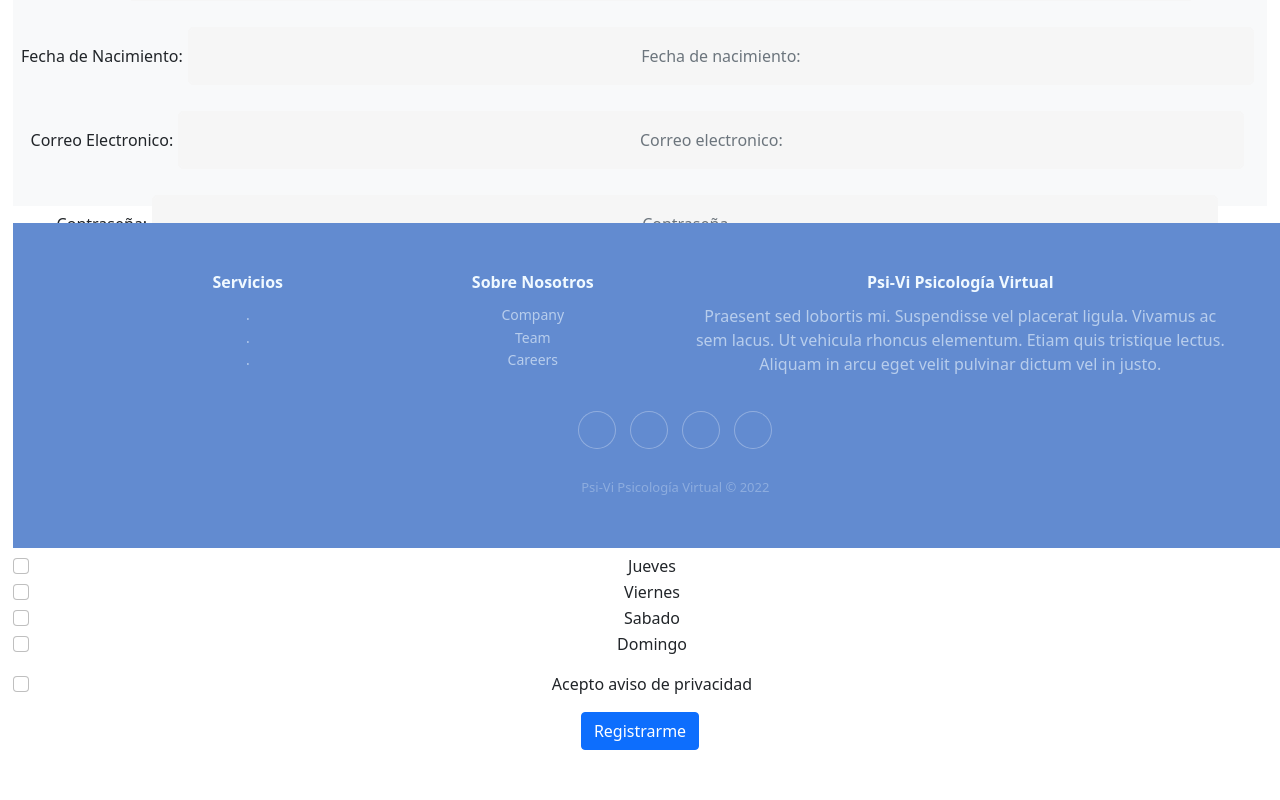
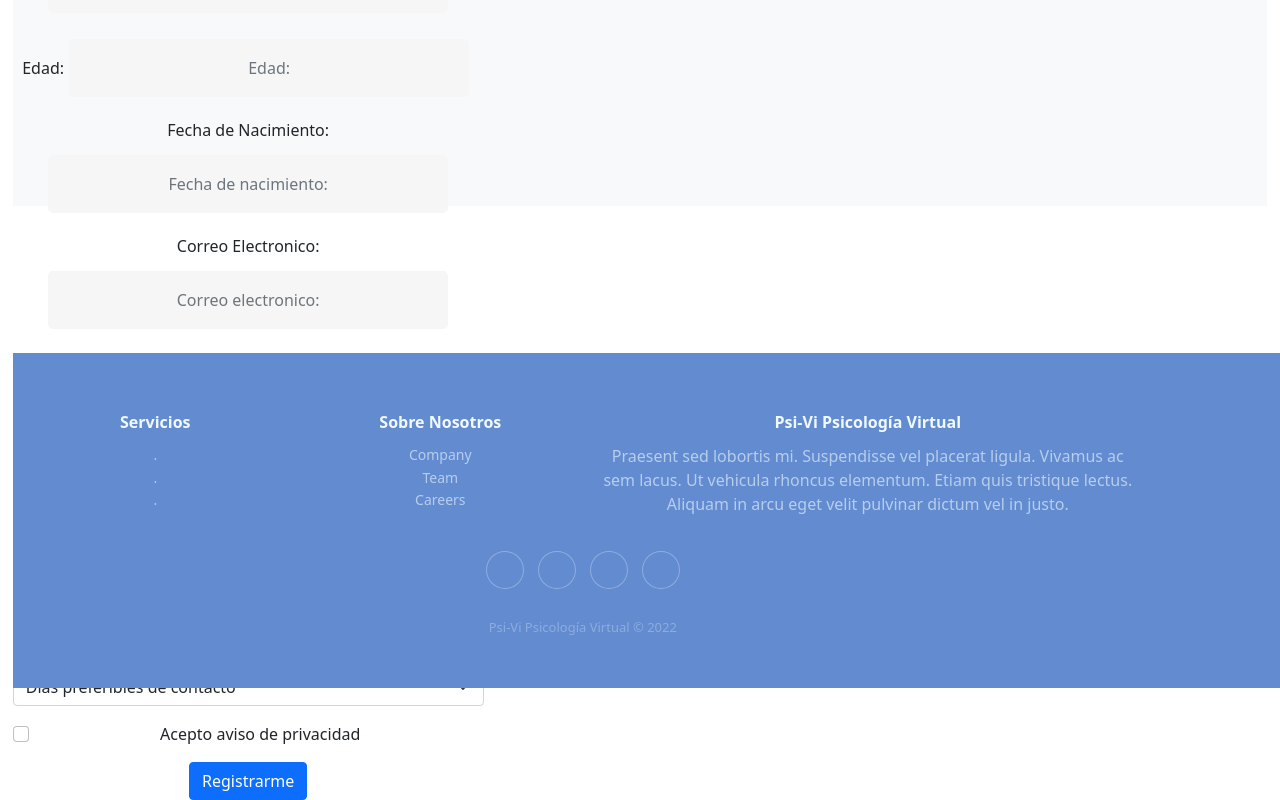
Before and after one commit to Jheb1024/psi-vi-react, a React (Create React App) app in the folder psivi-app/: page /registro-paciente in a window 1280 px wide. Shown: the part 427-1227 px from the top of the page. Before the commit the page ends 1177 px from the top, so only its background shows below. Built offline with nearby package versions, Linux system fonts and the light colour scheme.

Commit message:
ejemplo de registro con fomrulario

```diff
--- a/psivi-app/package.json
+++ b/psivi-app/package.json
@@ -8,6 +8,8 @@
     "@testing-library/user-event": "^13.5.0",
     "boostrap": "^2.0.0",
     "bootstrap": "^5.1.3",
+    "firebase": "^9.6.10",
+    "formik": "^2.2.9",
     "react": "^17.0.2",
     "react-bootstrap": "^2.2.1",
     "react-dom": "^17.0.2",
--- a/psivi-app/src/Landing/Landing.jsx
+++ b/psivi-app/src/Landing/Landing.jsx
@@ -1,13 +1,17 @@
 import React from "react";
 import "./Landing.css";
 import MainImage from "C:/Users/jhan_/Documents/PsiVi_react/psi-vi-react/psivi-app/src/Assets/Images/main_psicology.jpg";
+import { administradores } from "../auth/psicologoFuncionesDB";
 
 export function Landing(){
+
+    administradores();
+
     return (
     <div className="presentacion">
             <h1>Bienvenido a Psi-Vi</h1>
             <p className="presentacion2">La plataforma que cuida de tu salud mental</p>
-            <img src={MainImage}  class=" img-fluid float-end" alt="..."></img>
+            <img src={MainImage}  className=" img-fluid float-end" alt="..."></img>
     </div>
 
     );
--- /dev/null
+++ b/psivi-app/src/auth/firebase-config.js
@@ -0,0 +1,21 @@
+// Import the functions you need from the SDKs you need
+import { initializeApp } from "firebase/app";
+import { getAnalytics } from "firebase/analytics";
+// TODO: Add SDKs for Firebase products that you want to use
+// https://firebase.google.com/docs/web/setup#available-libraries
+
+// Your web app's Firebase configuration
+// For Firebase JS SDK v7.20.0 and later, measurementId is optional
+const firebaseConfig = {
+  apiKey: "AIzaSyBhu296aES3wMeNCJC50PzkN0Wpv_j7k6w",
+  authDomain: "psivi-cd296.firebaseapp.com",
+  projectId: "psivi-cd296",
+  storageBucket: "psivi-cd296.appspot.com",
+  messagingSenderId: "738499549707",
+  appId: "1:738499549707:web:365d4d11ea93c0afeb850e",
+  measurementId: "G-DHE6Q50NC3"
+};
+
+// Initialize Firebase
+export const app = initializeApp(firebaseConfig);
+const analytics = getAnalytics(app);
--- /dev/null
+++ b/psivi-app/src/auth/psicologoFuncionesDB.js
@@ -0,0 +1,59 @@
+import { app } from "./firebase-config";
+import {getFirestore, collection, getDocs, getDoc, doc, setDoc} from "firebase/firestore";
+import { getAuth, createUserWithEmailAndPassword } from 'firebase/auth';
+import { useState } from "react";
+
+
+const db = getFirestore(app);
+
+// no le hagan caso esta parte
+export const administradores = async function getAdmin(){
+
+
+    const admisRefCol = collection(db, "Admin");
+        const adminSnapshot = await getDocs(admisRefCol);
+        const adminList = adminSnapshot.docs.map(doc =>doc.data());
+        console.log(adminList);
+}
+
+//aqui si
+//Nuestra funcin debe ser asincrona
+//Mandar todos los parametros del formulario
+export const registro = async function registrarPsicologo(email, password1){
+    const auth = getAuth(app); //primero debemos saber cual es nuestro usuario por defecto no existe
+                                //pero auth nos da uatorización
+
+    //creamos un usuario con correo y contraseña
+    const nuevoPsicologo = await createUserWithEmailAndPassword(auth, email, password1)
+    .then((nPsicologo)=>{
+        return nPsicologo;
+    }).catch(error=>{
+        console.log(error.code);
+    })
+
+    console.log(nuevoPsicologo);
+
+    if(nuevoPsicologo){
+        //cambiar por paciente
+        const docRef= doc(db,`Psicologo/${nuevoPsicologo.user.uid}`);
+        //rellenar con todos los parametros
+        await setDoc(docRef, {
+            correo : email,
+            password : password1
+
+        }).then(()=>{
+            console.log("Usuario registrado");
+        }).catch(err=>{
+            console.log("Hubo un error al registrarse"+err.message);
+        })
+
+        await setDoc(doc(db, `Usuarios/${nuevoPsicologo.user.uid}`),{
+            correo : email,
+            rol: "psicologo"
+        }).then(()=>{
+            window.location.href = "/inicio-sesion";
+        })
+
+
+    }
+}
--- a/psivi-app/src/pages/Footer/Footer.css
+++ b/psivi-app/src/pages/Footer/Footer.css
@@ -4,15 +4,16 @@
 }*/
 .footer-dark {
     position: absolute;
-    top: 650px;
+    top: 780px;
     width: 1325px;
     padding:50px 0;
     color:#f0f9ff !important;
     background-color:#628bd0;
+    display: flex;
   }
 
   .footer-dark h3 {
-    margin-top:0;
+    margin-top:10px;
     margin-bottom:12px;
     font-weight:bold;
     font-size:16px;
--- a/psivi-app/src/pages/Footer/Footer.js
+++ b/psivi-app/src/pages/Footer/Footer.js
@@ -2,11 +2,11 @@ import React from 'react'
 import "./Footer.css";
 function Footer() {
   return (
-    <div class="footer-dark">
+    <div className="footer-dark">
     <footer>
-        <div class="container">
-            <div class="row">
-                <div class="col-sm-6 col-md-3 item">
+        <div className="container">
+            <div className="row">
+                <div className="col-sm-6 col-md-3 item">
                     <h3>Servicios</h3>
                     <ul>
                         <li><a href="#">. </a></li>
@@ -14,7 +14,7 @@ function Footer() {
                         <li><a href="#">.</a></li>
                     </ul>
                 </div>
-                <div class="col-sm-6 col-md-3 item">
+                <div className="col-sm-6 col-md-3 item">
                     <h3>Sobre Nosotros</h3>
                     <ul>
                         <li><a href="#">Company</a></li>
@@ -22,13 +22,13 @@ function Footer() {
                         <li><a href="#">Careers</a></li>
                     </ul>
                 </div>
-                <div class="col-md-6 item text">
+                <div className="col-md-6 item text">
                     <h3>Psi-Vi Psicología Virtual</h3>
                     <p>Praesent sed lobortis mi. Suspendisse vel placerat ligula. Vivamus ac sem lacus. Ut vehicula rhoncus elementum. Etiam quis tristique lectus. Aliquam in arcu eget velit pulvinar dictum vel in justo.</p>
                 </div>
-                <div class="col item social"><a href="#"><i class="icon ion-social-facebook"></i></a><a href="#"><i class="icon ion-social-twitter"></i></a><a href="#"><i class="icon ion-social-snapchat"></i></a><a href="#"><i class="icon ion-social-instagram"></i></a></div>
+                <div className="col item social"><a href="#"><i className="icon ion-social-facebook"></i></a><a href="#"><i className="icon ion-social-twitter"></i></a><a href="#"><i className="icon ion-social-snapchat"></i></a><a href="#"><i className="icon ion-social-instagram"></i></a></div>
             </div>
-            <p class="copyright">Psi-Vi Psicología Virtual © 2022</p>
+            <p className="copyright">Psi-Vi Psicología Virtual © 2022</p>
         </div>
     </footer>
 </div>
--- a/psivi-app/src/pages/Header/Navbar.js
+++ b/psivi-app/src/pages/Header/Navbar.js
@@ -25,6 +25,7 @@ function Header() {
               <NavDropdown.Item href="registro-paciente">Paciente</NavDropdown.Item>
             </NavDropdown>
             <LinkContainer to="/inicio-sesion"><Nav.Link>Iniciar Sesión</Nav.Link></LinkContainer>
+            <LinkContainer to="/inicio-sesion"><Nav.Link>Cerrar Sesión</Nav.Link></LinkContainer>
 
 
           </Nav>
--- a/psivi-app/src/pages/RegistroPaciente/RegistroPaciente.jsx
+++ b/psivi-app/src/pages/RegistroPaciente/RegistroPaciente.jsx
@@ -2,7 +2,7 @@ import React from 'react'
 
 function RegistroPaciente() {
   return (
-    <div id="formulario">
+    <div id="formulario" style={{display:'flex'}}>
     <form >
   <fieldset>
     <legend>Registro pacientes:</legend>
@@ -53,55 +53,15 @@ function RegistroPaciente() {
     </div>
 
     <div class="mb-3">
-      <label for="disabledSelect" class="form-label">Dias preferibles para horarios de contacto</label>
-      <div class="form-check">
-        <input class="form-check-input" type="checkbox" id="disabledFieldsetCheck"/>
-      <label class="form-check-label" for="disabledFieldsetCheck">
-          Lunes
-        </label>
-        </div>
-
-        <div class="form-check">
-        <input class="form-check-input" type="checkbox" id="disabledFieldsetCheck"/>
-        <label class="form-check-label" for="disabledFieldsetCheck">
-          Martes
-        </label>
-        </div>
-
-        <div class="form-check">
-        <input class="form-check-input" type="checkbox" id="disabledFieldsetCheck"/>
-        <label class="form-check-label" for="disabledFieldsetCheck">
-          Miercoles
-        </label>
-        </div>
-
-        <div class="form-check">
-        <input class="form-check-input" type="checkbox" id="disabledFieldsetCheck"/>
-        <label class="form-check-label" for="disabledFieldsetCheck">
-          Jueves
-        </label>
-        </div>
-
-        <div class="form-check">
-        <input class="form-check-input" type="checkbox" id="disabledFieldsetCheck"/>
-        <label class="form-check-label" for="disabledFieldsetCheck">
-          Viernes
-        </label>
-        </div>
-
-        <div class="form-check">
-        <input class="form-check-input" type="checkbox" id="disabledFieldsetCheck"/>
-        <label class="form-check-label" for="disabledFieldsetCheck">
-          Sabado
-        </label>
-        </div>
-
-        <div class="form-check">
-        <input class="form-check-input" type="checkbox" id="disabledFieldsetCheck"/>
-        <label class="form-check-label" for="disabledFieldsetCheck">
-          Domingo
-        </label>
-        </div>
+    <select class="form-select" aria-label="Default select example">
+  <option selected>Días preferibles de contacto</option>
+  <option value="1">Lunes</option>
+  <option value="2">Martes</option>
+  <option value="3">Miercoles</option>
+  <option value="3">Jueves</option>
+  <option value="3">Sábado</option>
+  <option value="3">Domingo</option>
+</select>
 
     </div>
 
```
Also changed, not shown: psivi-app/src/pages/RegistroPsicologo/RegistroPsicologo.jsx (+45 -72 lines), psivi-app/src/auth/pacienteFuncionesDB.js (added), 1 other file (tests, documents, lock files or other folders).
